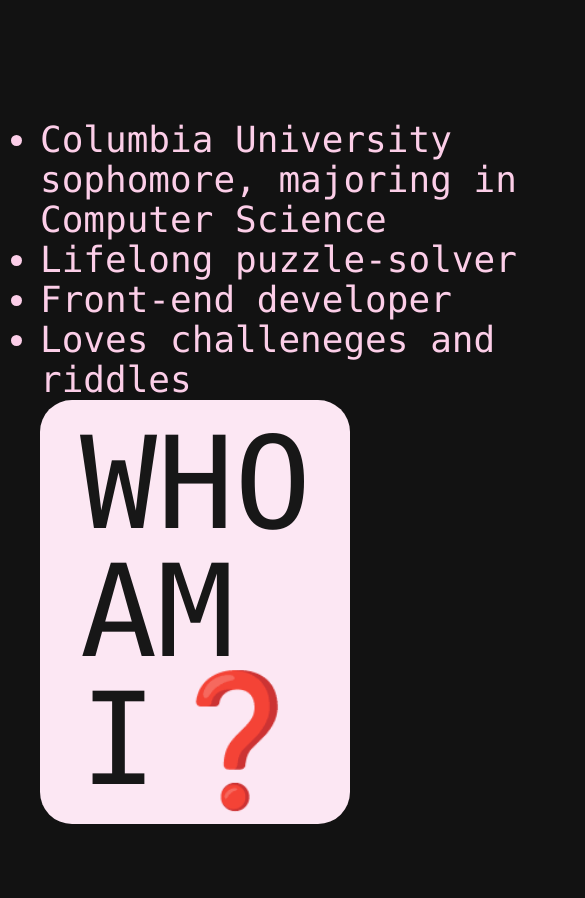
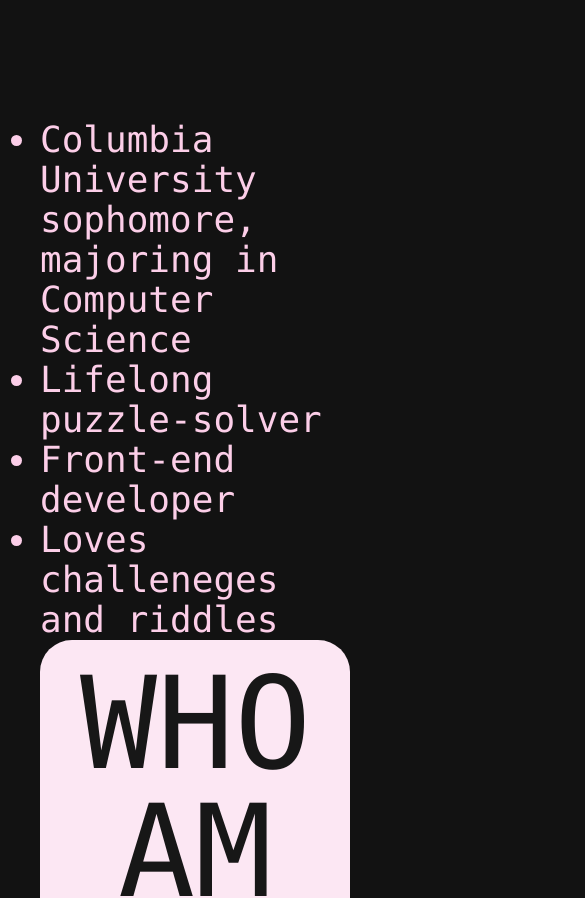
Before and after one commit to navil2468/NavilTalukdar, a React (Vite) app in the folder Personal_Website/: page / in a window 390 px wide. Shown: the part 1220-2118 px from the top of the page, 585 px wide, since content can reach past the window. Before the commit the page ends 2044 px from the top, so only its background shows below. Built offline with nearby package versions, Linux system fonts and the light colour scheme.

Commit message:
need to fix small/mobile screens for about me page and update style for herosection

```diff
--- a/Personal_Website/src/Components/Aboutme.jsx
+++ b/Personal_Website/src/Components/Aboutme.jsx
@@ -3,7 +3,7 @@
 function Aboutme() {
   return (
     <div className='lg:mx-7 sm:mx-7 mx-10 mt-45 lg:flex relative lg:justify-center font-mono' >
-        <div className='text-center flex items-center text-pink-200 w-150'>
+        <div className='text-center flex items-center text-pink-200 lg:w-150 max-w-screen'>
            <ul className='lg:space-y-3 text-start list-disc text-4xl'>
             <li>Columbia University sophomore, majoring in Computer Science</li>
             <li>Lifelong puzzle-solver</li>
@@ -12,7 +12,7 @@
             <li>Loves challeneges and riddles</li>
            </ul>
         </div>
-        <div className='bg-pink-100 p-5 px-10 text-neutral-900 rounded-4xl'>
+        <div className='bg-pink-100 p-5 px-10 text-neutral-900 text-center rounded-4xl'>
             <h1 className='text-9xl'>WHO</h1>
             <h1 className='text-9xl'>AM</h1>
             <h1 className='text-9xl'>I❓</h1>
```
